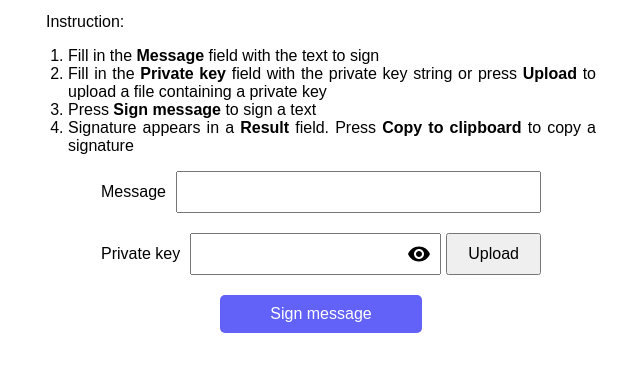
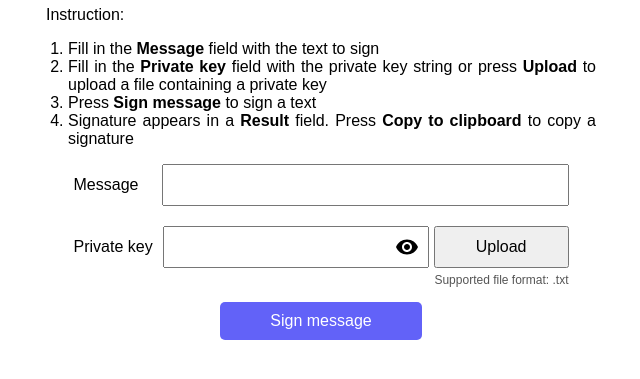
Before and after one commit to midhopetech/atme-signature-tool, a plain HTML site: page index.html in a window 1280 px wide. Shown: the part 273-652 px from the top of the page, without its empty margins (319-959 px from the left). Drawn offline with Linux system fonts and the light colour scheme.

Commit message:
Add "Supported file format"

```diff
--- a/index.html
+++ b/index.html
@@ -60,6 +60,9 @@ limitations under the License.
             padding-right: 40px; /* space for the icon */
             font-size: 16px;
         }
+        .input-wrapper input#message {
+            margin-left: 14px;
+        }
         .input-wrapper .toggle-password {
             position: absolute;
             right: 10px;
@@ -70,12 +73,12 @@ limitations under the License.
             height: 24px;
         }
         .form-group button {
-            padding: 10px 20px;
+            padding: 10px 40px;
             margin: 5px 0 5px 5px;
             font-size: 16px;
         }
         #signatureForm {
-            width: 80%;
+            width: 90%;
             margin: 0 auto;
         }
         #signMessageButton {
@@ -112,6 +115,12 @@ limitations under the License.
         .copy-link:focus {
             color: #8484f6;
         }
+        .file-format-info {
+            font-size: 12px;
+            color: #555;
+            margin-top: -15px;
+            text-align: right;
+        }
     </style>
 </head>
 <body>
@@ -146,6 +155,7 @@ limitations under the License.
             </div>
             <button type="button" onclick="uploadFile()">Upload</button>
         </div>
+        <p class="file-format-info">Supported file format: .txt</p>
         <div class="form-group">
             <button type="button" id="signMessageButton" onclick="signMessage()">Sign message</button>
         </div>
```
Also changed, not shown: 1 other file.
